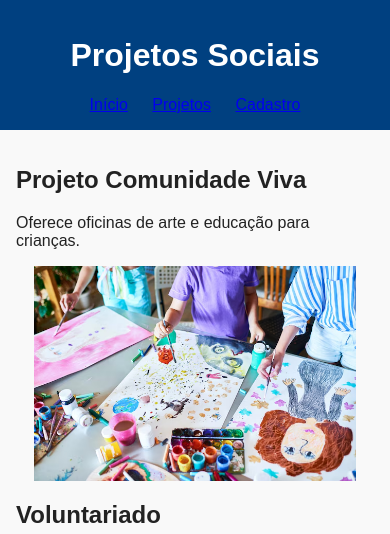
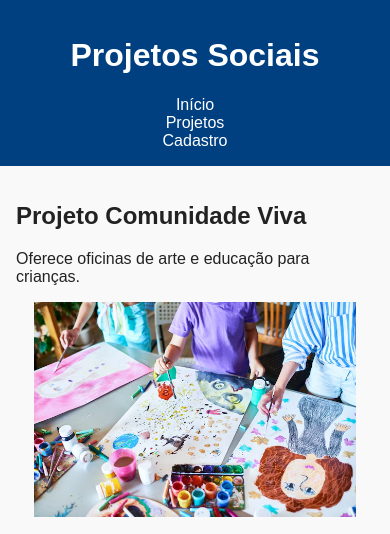
Before and after one commit to The-Darkar/plataforma-ong-2, a plain HTML site: page projetos.html in a window 390 px wide. Shown: the top 534 px of the page. Drawn offline with Linux system fonts and the light colour scheme.

Commit message:
Refactor CSS to use CSS variables for styling

```diff
--- a/css/style.css
+++ b/css/style.css
@@ -1,55 +1,120 @@
+/* style.css */
+
+:root {
+  --cor-primaria: #004080;
+  --cor-secundaria: #f9f9f9;
+  --cor-acento: #e60000;
+  --cor-texto: #222;
+  --cor-texto-claro: #fff;
+  --esp-8: 8px;
+  --esp-16: 16px;
+  --esp-24: 24px;
+  --esp-32: 32px;
+  --esp-48: 48px;
+  --esp-64: 64px;
+  --fonte-xs: 12px;
+  --fonte-sm: 14px;
+  --fonte-md: 16px;
+  --fonte-lg: 20px;
+  --fonte-xl: 24px;
+  --fonte-xxl: 32px;
+}
+
 body {
   font-family: Arial, sans-serif;
   margin: 0;
   padding: 0;
-  background-color: #f9f9f9;
-  color: #222;
+  background-color: var(--cor-secundaria);
+  color: var(--cor-texto);
 }
 
-header,
-footer {
-  background-color: #004080;
-  color: white;
-  padding: 1em;
+/* Header e footer */
+header, footer {
+  background-color: var(--cor-primaria);
+  color: var(--cor-texto-claro);
+  padding: var(--esp-16);
   text-align: center;
 }
 
+/* Navegação */
 nav ul {
   list-style: none;
   padding: 0;
   margin: 0;
+  display: flex;
+  justify-content: center;
+  flex-wrap: wrap;
 }
 
 nav ul li {
-  display: inline;
-  margin: 0 10px;
+  margin: 0 var(--esp-16);
 }
 
-main {
-  padding: 1em;
+nav ul li a {
+  color: var(--cor-texto-claro);
+  text-decoration: none;
 }
 
+nav ul li a:hover {
+  text-decoration: underline;
+}
+
+/* Main */
+main {
+  padding: var(--esp-16);
+}
+
+/* Formulário */
 form {
   max-width: 600px;
   margin: auto;
-  padding: 1em;
+  padding: var(--esp-16);
   background-color: #fff;
   border-radius: 8px;
-  box-shadow: 0 0 10px rgba(0, 0, 0, 0.1);
+  box-shadow: 0 0 10px rgba(0,0,0,0.1);
 }
 
+/* Imagens */
 img {
   width: 100%;
   max-width: 600px;
   height: 400px;
   object-fit: cover;
   display: block;
-  margin: 1em auto;
+  margin: var(--esp-16) auto;
 }
 
+/* Responsividade */
 @media (max-width: 768px) {
   img {
     max-width: 90%;
     height: auto;
   }
+
+  nav ul {
+    flex-direction: column;
+  }
 }
+
+/* Botões */
+button {
+  padding: var(--esp-8) var(--esp-16);
+  background-color: var(--cor-primaria);
+  color: var(--cor-texto-claro);
+  border: none;
+  border-radius: 4px;
+  cursor: pointer;
+}
+
+button:hover {
+  background-color: var(--cor-acento);
+}
+
+/* Cards */
+.card {
+  border: 1px solid #ddd;
+  border-radius: 8px;
+  padding: var(--esp-16);
+  margin-bottom: var(--esp-16);
+  background-color: #fff;
+}
```
